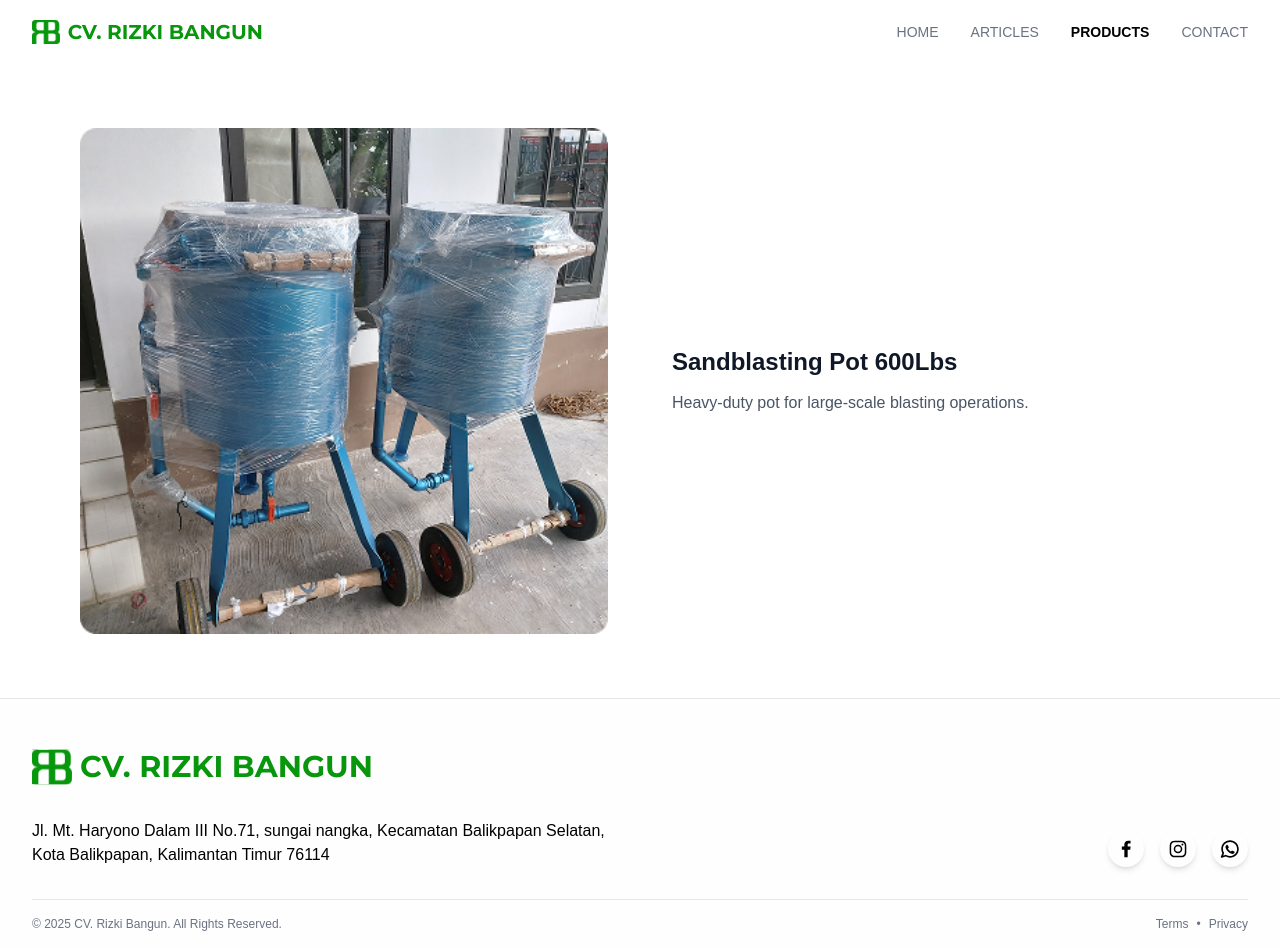
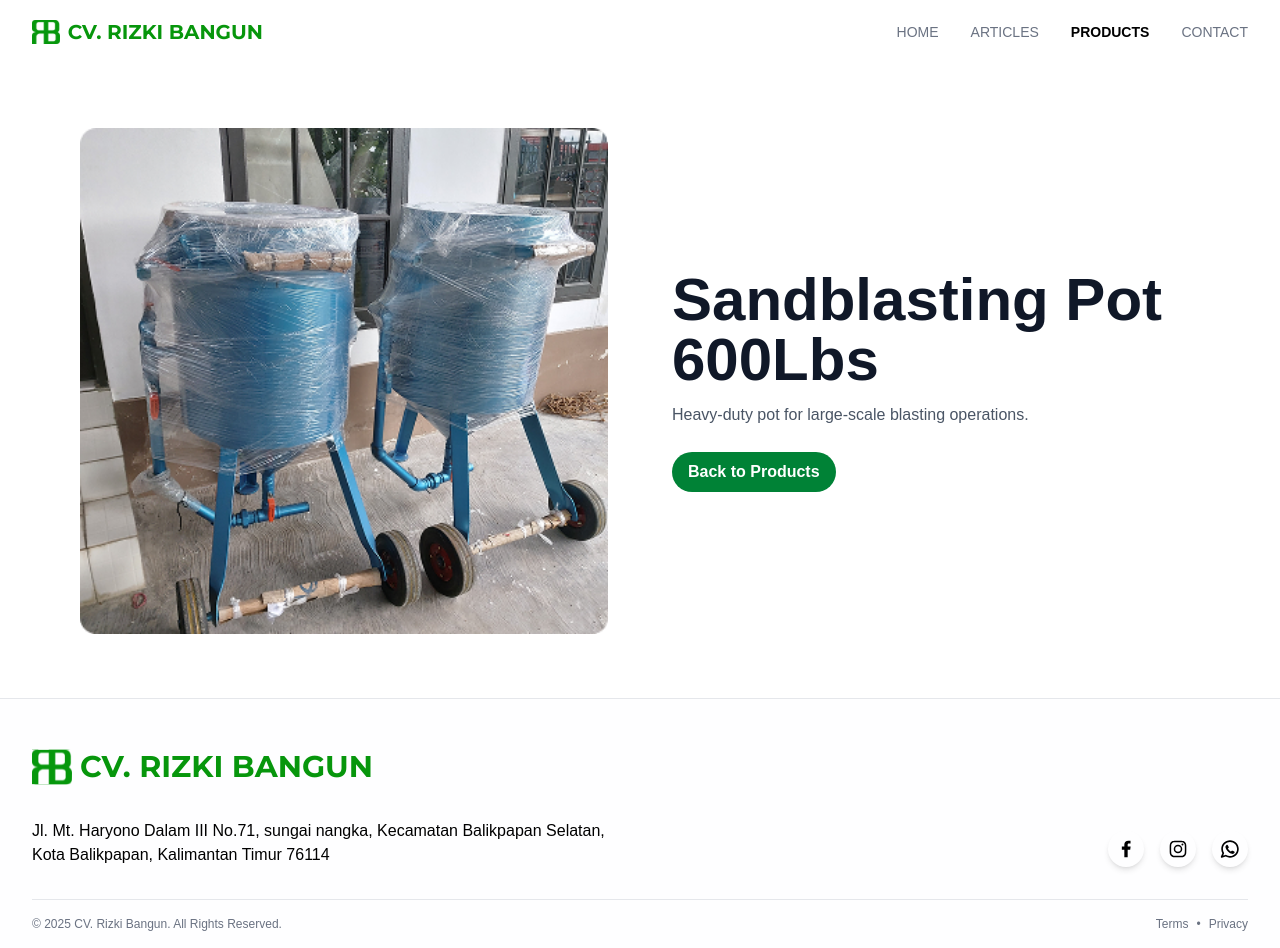
Before and after one commit to faiz832/CV-RIZKI-BANGUN, a React (Vite) app: page /products/1 in a window 1280 px wide. Built offline with nearby package versions, Linux system fonts and the light colour scheme; a web font is replaced by a local one.

Commit message:
add button back product details

```diff
--- a/src/pages/ArticleDetails.jsx
+++ b/src/pages/ArticleDetails.jsx
@@ -247,8 +247,8 @@ export default function ArticleDetails() {
       </div>
 
       <div class="my-12 md:my-24 flex justify-center">
-        <Link to="/" class="inline-flex items-center gap-2 bg-green-700 hover:bg-green-800 text-white font-semibold py-2 px-4 rounded-full transition">
-          Back to Home
+        <Link to="/articles" class="inline-flex items-center gap-2 bg-green-700 hover:bg-green-800 text-white font-semibold py-2 px-4 rounded-full transition">
+          Back to Article
         </Link>
       </div>
     </div>
--- a/src/pages/ProductDetails.jsx
+++ b/src/pages/ProductDetails.jsx
@@ -235,8 +235,11 @@ export default function ProductDetails() {
               <img src={product.thumbnail} alt={product.name} className="w-full h-auto object-contain" />
             </div>
             <div className="md:w-1/2 text-center md:text-left">
-              <h3 className="text-xl sm:text-2xl font-semibold text-gray-900 mb-3">{product.name}</h3>
+              <h3 className="text-3xl md:text-5xl lg:text-6xl font-semibold text-gray-900 mb-3">{product.name}</h3>
               <p className="text-gray-600 text-sm sm:text-base leading-relaxed">{product.about}</p>
+              <Link to="/products" class="mt-6 inline-flex items-center gap-2 bg-green-700 hover:bg-green-800 text-white font-semibold py-2 px-4 rounded-full transition">
+                Back to Products
+              </Link>
             </div>
           </div>
         </div>
```
